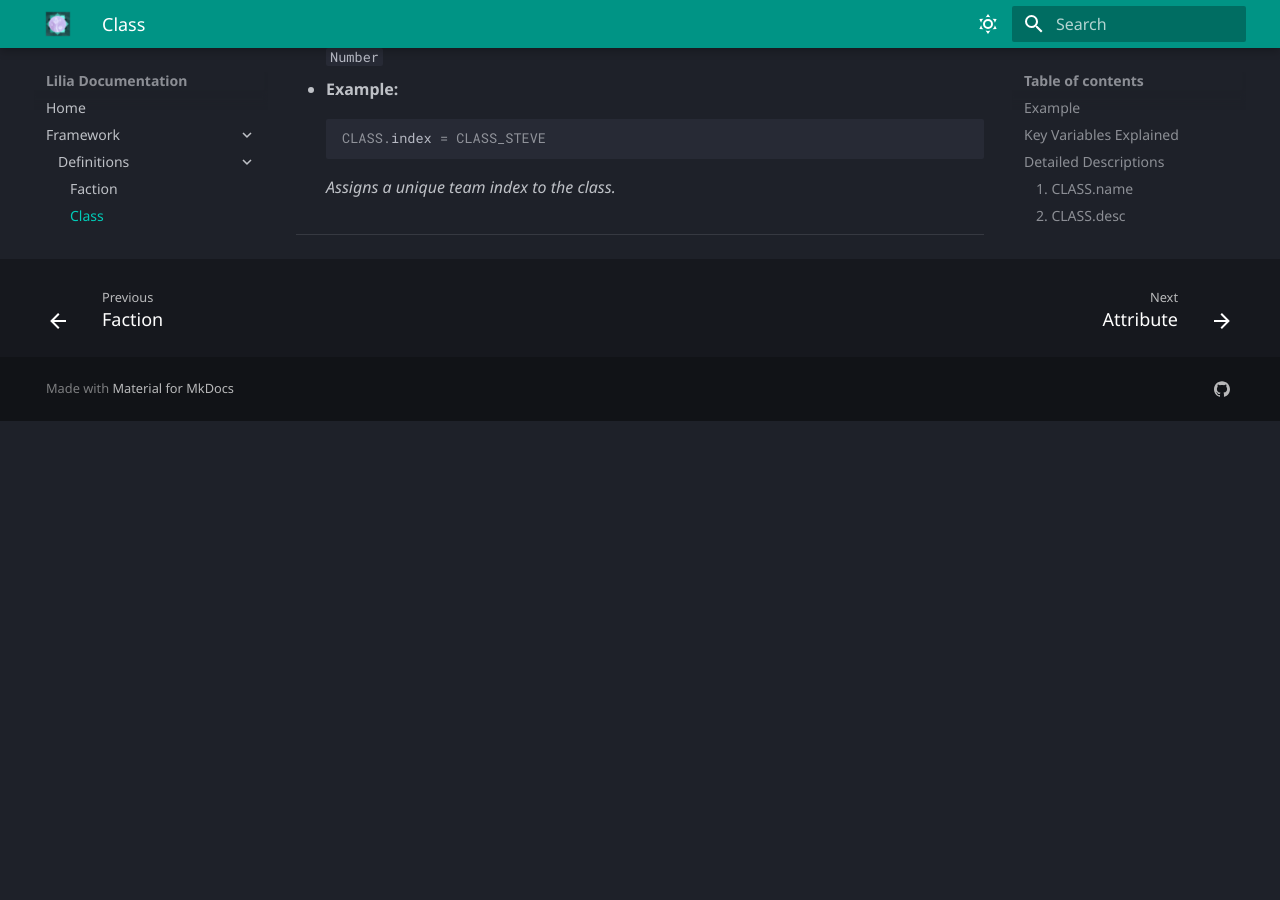
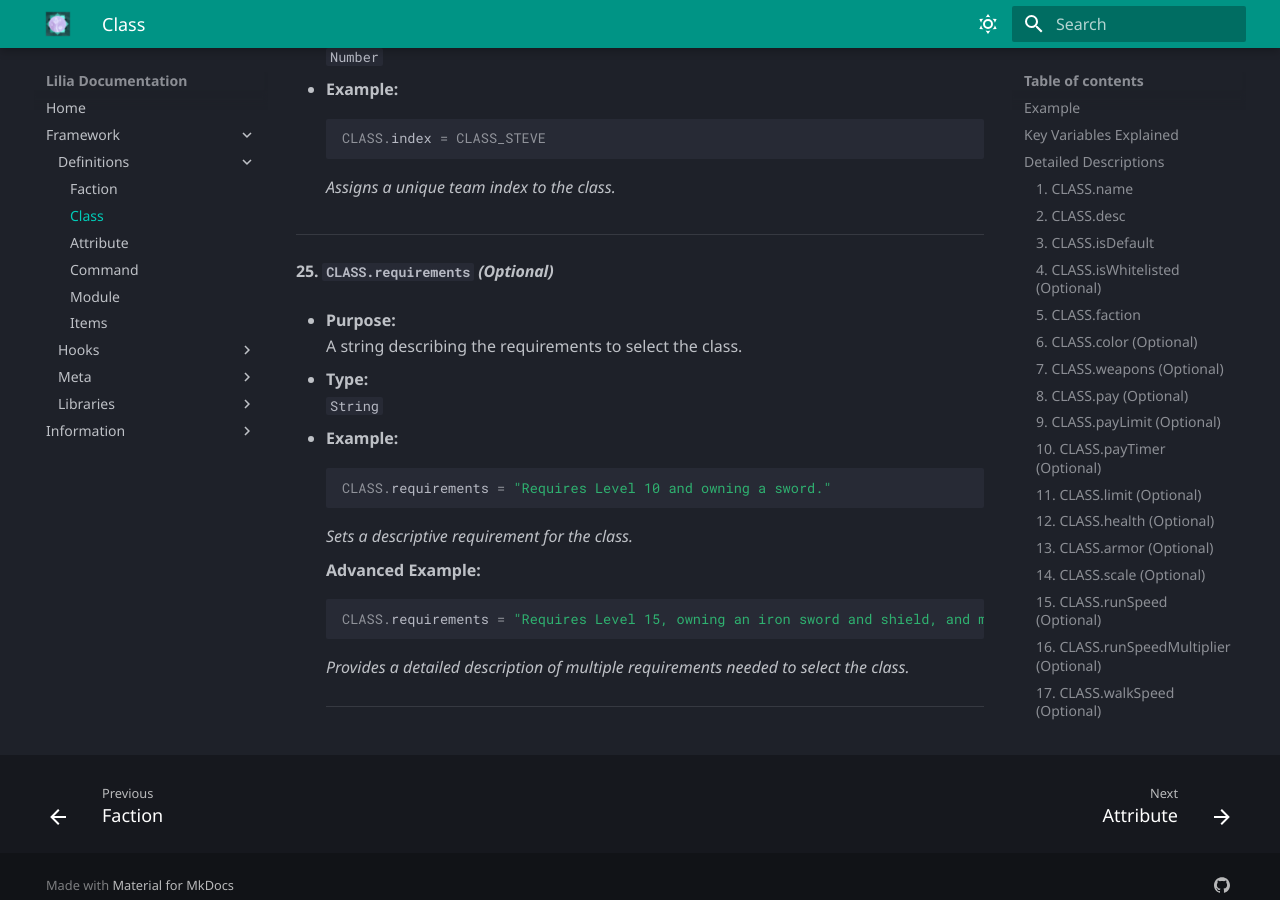
Before and after one commit to bleonheart/Wiki, an MkDocs documentation site: the page built from docs/framework/definitions/class.md, in a window 1280 px wide and 900 px high, scrolled down 11315 px. Built offline with MkDocs 1.6.1 and Material for MkDocs 9.7.7, drawn with Linux system fonts in a browser that asks for light colours; before the commit the page ends 11736 px from its top, so only the background shows below that.

Commit message:
Update class.md

````diff
--- a/docs/framework/definitions/class.md
+++ b/docs/framework/definitions/class.md
@@ -439,3 +439,24 @@
     *Assigns a unique team index to the class.*
 
 ---
+
+#### 25. `CLASS.requirements` *(Optional)*
+
+- **Purpose:**
+  A string describing the requirements to select the class.
+
+- **Type:**
+  `String`
+
+- **Example:**
+    ```lua
+    CLASS.requirements = "Requires Level 10 and owning a sword."
+    ```
+    *Sets a descriptive requirement for the class.*
+
+    **Advanced Example:**
+    ```lua
+    CLASS.requirements = "Requires Level 15, owning an iron sword and shield, and membership in the Minecrafter faction."
+    ```
+    *Provides a detailed description of multiple requirements needed to select the class.*
+---
````
